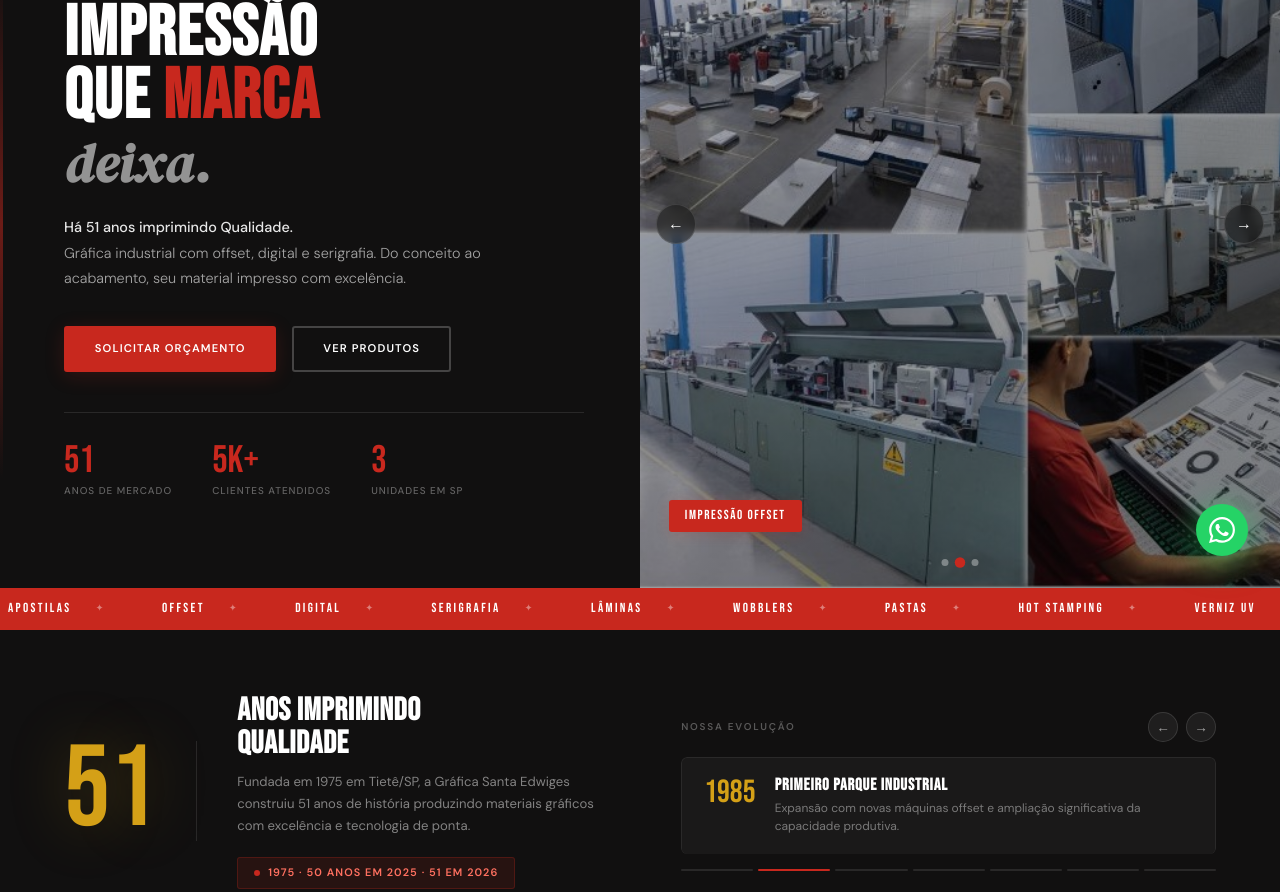
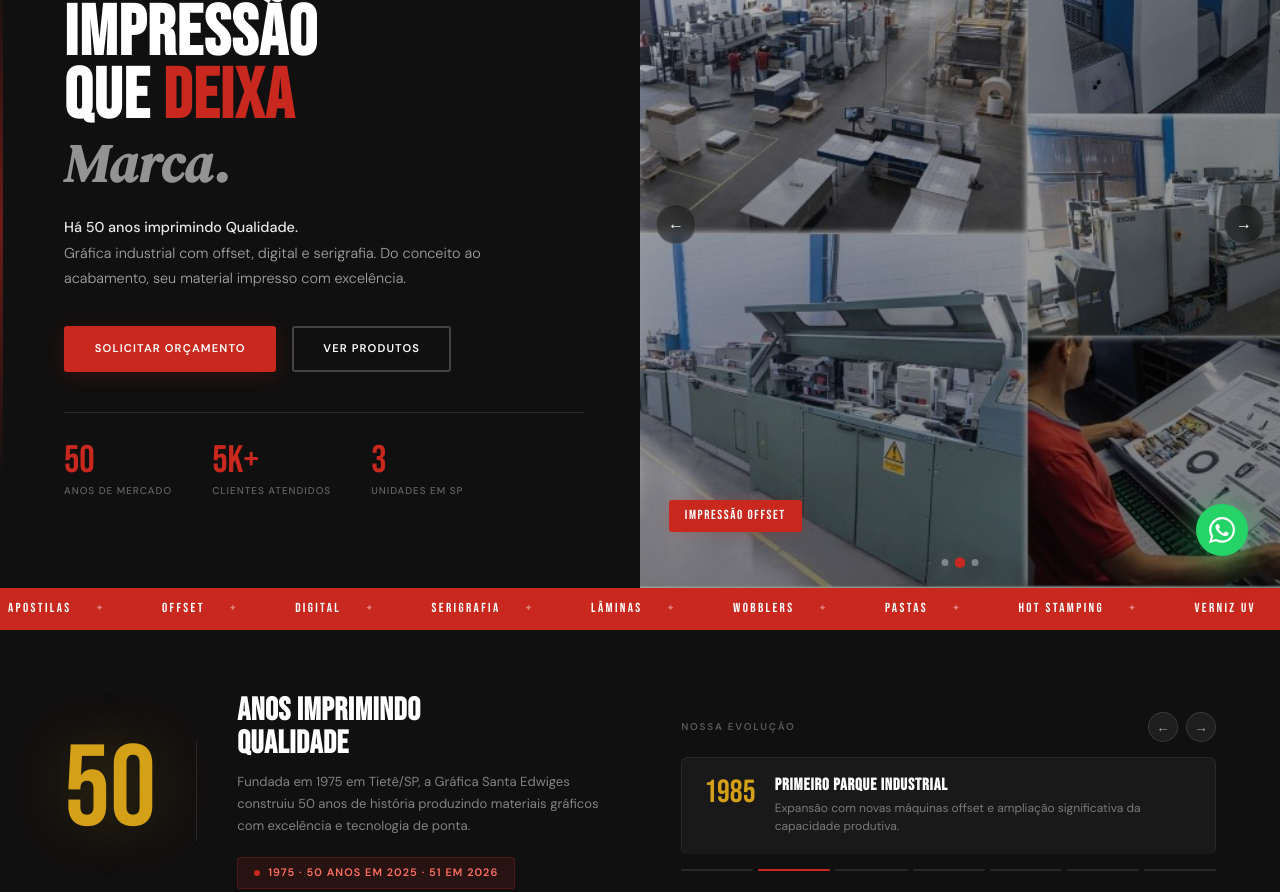
Before and after one commit to graficasantaedwiges/site, a plain HTML site: page index.html in a window 1280 px wide. Shown: the part 212-1104 px from the top of the page. Drawn offline with Linux system fonts and the light colour scheme.

Commit message:
Update index.html

```diff
--- a/index.html
+++ b/index.html
@@ -805,11 +805,11 @@
         <p class="hero-eyebrow">Desde 1975 · Tietê, SP</p>
         <h1 class="hero-title">
           IMPRESSÃO<br>
-          QUE <span class="red">MARCA</span><br>
-          <em>deixa.</em>
+          QUE <span class="red">Deixa</span><br>
+          <em>Marca.</em>
         </h1>
         <p class="hero-slogan">
-          <strong>Há 51 anos imprimindo Qualidade.</strong><br>
+          <strong>Há 50 anos imprimindo Qualidade.</strong><br>
           Gráfica industrial com offset, digital e serigrafia. Do conceito ao acabamento, seu material impresso com excelência.
         </p>
         <div class="hero-btns">
@@ -818,7 +818,7 @@
         </div>
         <div class="hero-stats">
           <div class="stat">
-            <div class="stat-number">51</div>
+            <div class="stat-number">50</div>
             <div class="stat-label">Anos de mercado</div>
           </div>
           <div class="stat">
@@ -878,11 +878,11 @@
 <div class="anos-banner" id="anosBanner">
   <div class="anos-inner">
     <div class="anos-left" data-reveal>
-      <div class="anos-number">51</div>
+      <div class="anos-number">50</div>
       <div class="anos-divider"></div>
       <div class="anos-text">
         <h2>ANOS IMPRIMINDO<br>QUALIDADE</h2>
-        <p>Fundada em 1975 em Tietê/SP, a Gráfica Santa Edwiges construiu 51 anos de história produzindo materiais gráficos com excelência e tecnologia de ponta.</p>
+        <p>Fundada em 1975 em Tietê/SP, a Gráfica Santa Edwiges construiu 50 anos de história produzindo materiais gráficos com excelência e tecnologia de ponta.</p>
         <span class="slogan-pill">1975 · 50 ANOS EM 2025 · 51 EM 2026</span>
       </div>
     </div>
@@ -1012,7 +1012,7 @@
   <div class="diff-grid">
     <div class="diff-card" data-reveal>
       <div class="diff-icon-wrap">🏆</div>
-      <div class="diff-title">Certificações FSC</div>
+      <div class="diff-title">Certificações ISO</div>
       <p class="diff-desc">Materiais produzidos com responsabilidade ambiental e certificações internacionais de qualidade.</p>
     </div>
     <div class="diff-card" data-reveal>
@@ -1170,7 +1170,7 @@
 
           <!-- Instrução em vez de upload -->
           <div class="form-group">
-            <label>Currículo (PDF ou DOC)</label>
+            <label></label>
             <p style="font-size: 0.75rem; color: #666; margin-top: 0.25rem;">Após enviar este formulário, encaminhe seu currículo para <strong>rh@gruposantaedwiges.com.br</strong> com o assunto "Candidatura - [Seu nome]".</p>
           </div>
 
@@ -1201,7 +1201,7 @@
           <div class="info-icon-wrap">📞</div>
           <div class="info-text">
             <h4>Telefones</h4>
-            <p>Tietê: (15) 3282-3555<br>Sorocaba: (15) 4062-9000<br>Campinas: (19) 4062-8299</p>
+            <p>Tietê: (15) 3282-3555<br>Comercial: (15) 4062-9000<br></p>
           </div>
         </div>
         <div class="info-item">
@@ -1271,7 +1271,7 @@
     </div>
   </div>
   <div class="footer-bottom">
-    <span>Gráfica Santa Edwiges — 51 anos imprimindo qualidade</span>
+    <span>Gráfica Santa Edwiges — 50 anos imprimindo qualidade</span>
     <span>Tietê · Sorocaba · Campinas</span>
   </div>
 </footer>
```
